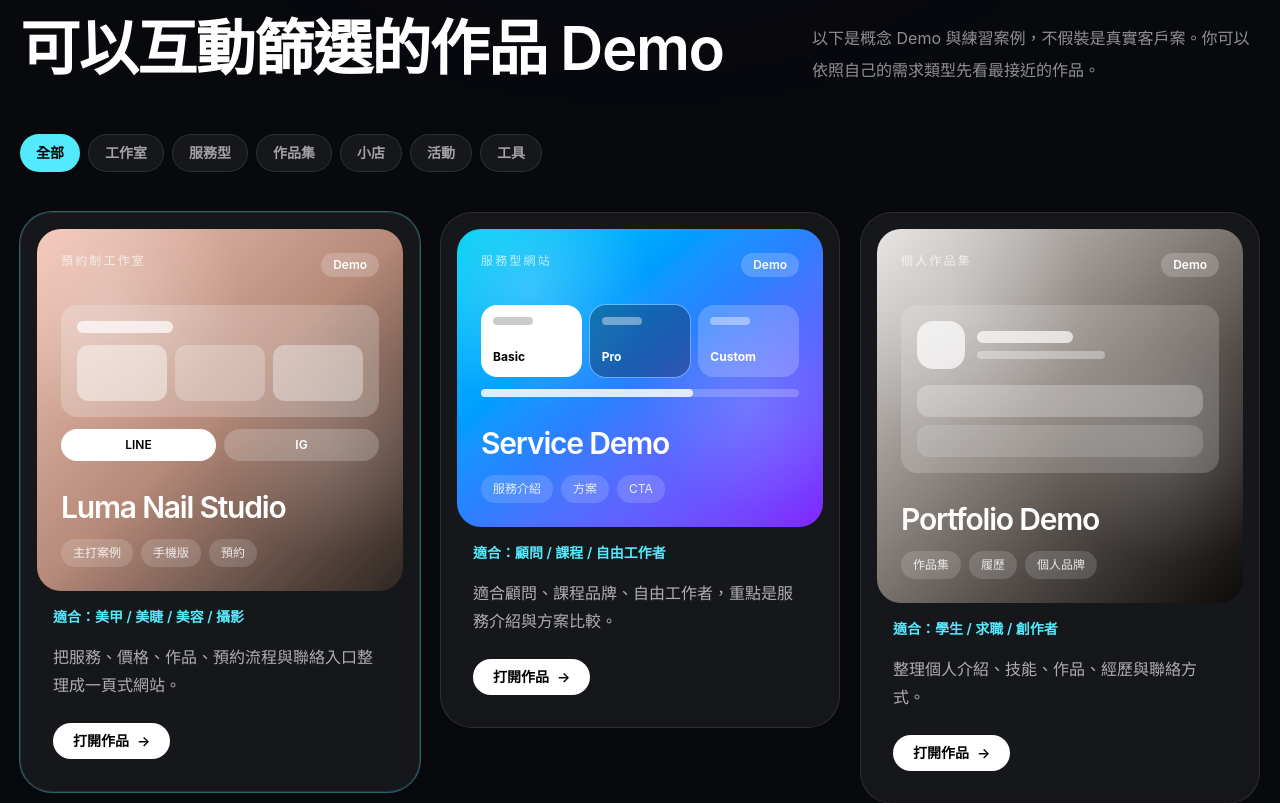
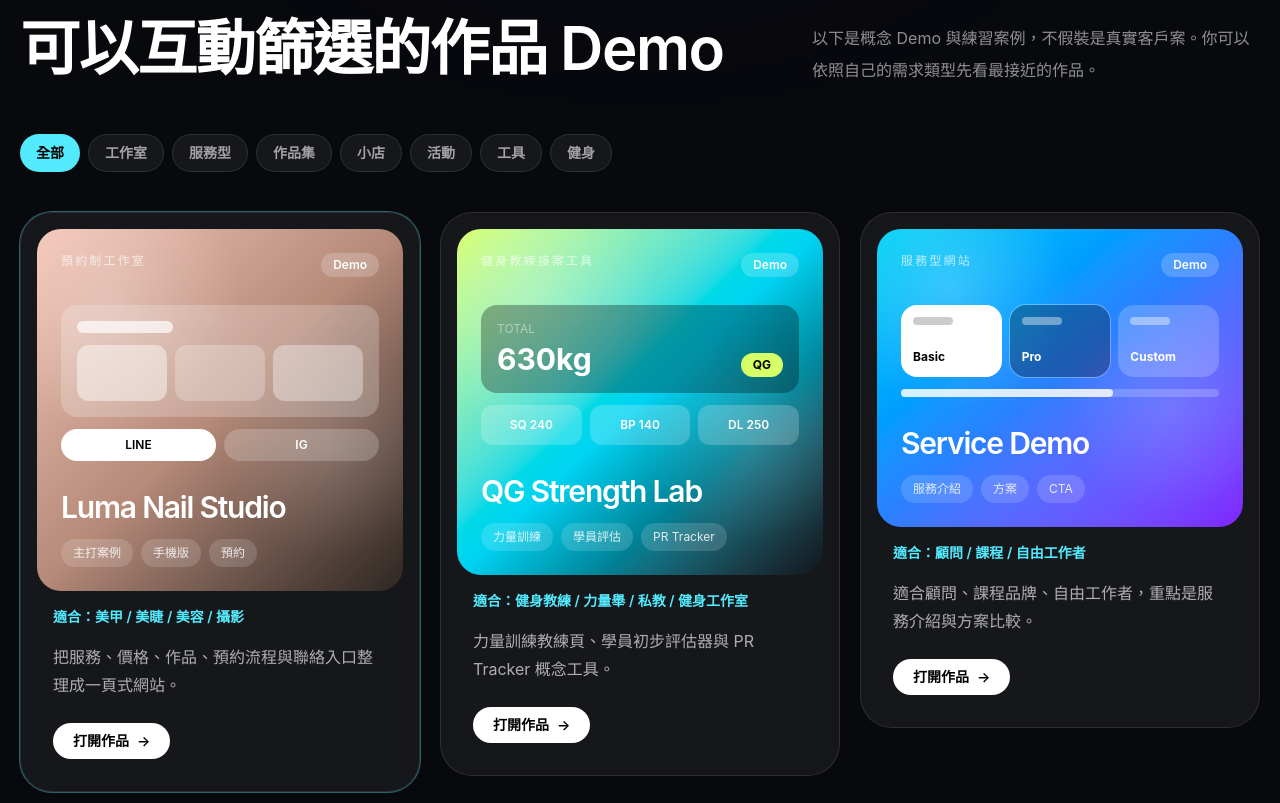
Before and after one commit to QingyuJin/qingyu-web-studio, a React (Vite) app: page / in a window 1280 px wide. Shown: the part 1200-2003 px from the top of the page. Built offline with nearby package versions, Linux system fonts and the light colour scheme.

Commit message:
update app routing and gallery

```diff
--- a/src/App.jsx
+++ b/src/App.jsx
@@ -6,6 +6,8 @@ import EventDemo from "./EventDemo"
 import ServiceDemo from "./ServiceDemo"
 import BriefPage from "./BriefPage"
 import LumaNailDemo from "./LumaNailDemo"
+import FitnessCoachDemo from "./FitnessCoachDemo"
+
 
 const workDemos = [
   {
@@ -17,6 +19,16 @@ const workDemos = [
     link: "/luma-nail",
     color: "from-[#f4c7b8] via-[#b58a79] to-[#2f2723]",
     tags: ["主打案例", "手機版", "預約"],
+  },
+  {
+    title: "QG Strength Lab",
+    category: "健身教練接案工具",
+    type: "fitness",
+    desc: "力量訓練教練頁、學員初步評估器與 PR Tracker 概念工具。",
+    fit: "健身教練 / 力量舉 / 私教 / 健身工作室",
+    link: "/fitness-coach",
+    color: "from-[#d7ff67] via-cyan-400 to-[#11161c]",
+    tags: ["力量訓練", "學員評估", "PR Tracker"],
   },
   {
     title: "Service Demo",
@@ -78,6 +90,7 @@ const filters = [
   { id: "shop", label: "小店" },
   { id: "event", label: "活動" },
   { id: "tool", label: "工具" },
+  { id: "fitness", label: "健身" },
 ]
 
 const servicePoints = [
@@ -187,6 +200,7 @@ function App() {
       <Route path="/cafe-demo" element={<CafeDemo />} />
       <Route path="/event-demo" element={<EventDemo />} />
       <Route path="/brief" element={<BriefPage />} />
+      <Route path="/fitness-coach" element={<FitnessCoachDemo />} />
     </Routes>
   )
 }
@@ -510,6 +524,34 @@ function WorkGallerySection() {
 }
 
 function WorkPreview({ type }) {
+  if (type === "fitness") {
+    return (
+      <div className="grid gap-3">
+        <div className="rounded-2xl bg-black/30 p-4 text-white backdrop-blur">
+          <div className="flex items-end justify-between">
+            <div>
+              <div className="text-xs text-white/45">TOTAL</div>
+              <div className="mt-1 text-3xl font-bold">630kg</div>
+            </div>
+            <div className="rounded-full bg-[#d7ff67] px-3 py-1 text-xs font-bold text-black">
+              QG
+            </div>
+          </div>
+        </div>
+        <div className="grid grid-cols-3 gap-2">
+          <div className="rounded-xl bg-white/20 p-3 text-center text-xs font-semibold text-white">
+            SQ 240
+          </div>
+          <div className="rounded-xl bg-white/20 p-3 text-center text-xs font-semibold text-white">
+            BP 140
+          </div>
+          <div className="rounded-xl bg-white/20 p-3 text-center text-xs font-semibold text-white">
+            DL 250
+          </div>
+        </div>
+      </div>
+    )
+  }
   if (type === "studio") {
     return (
       <div className="grid gap-3">
```
